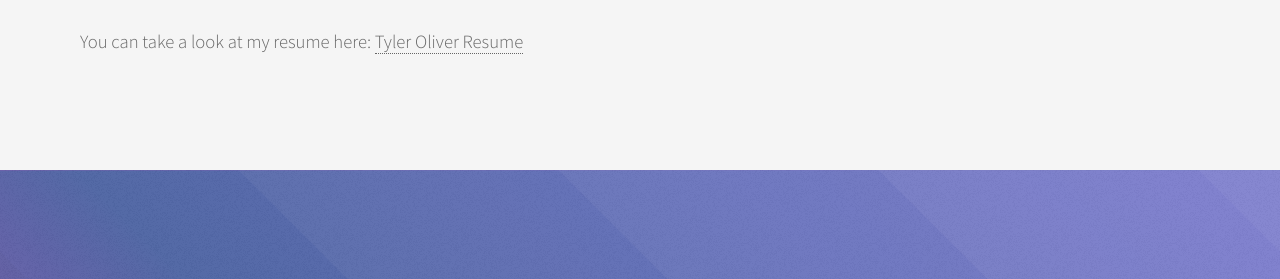
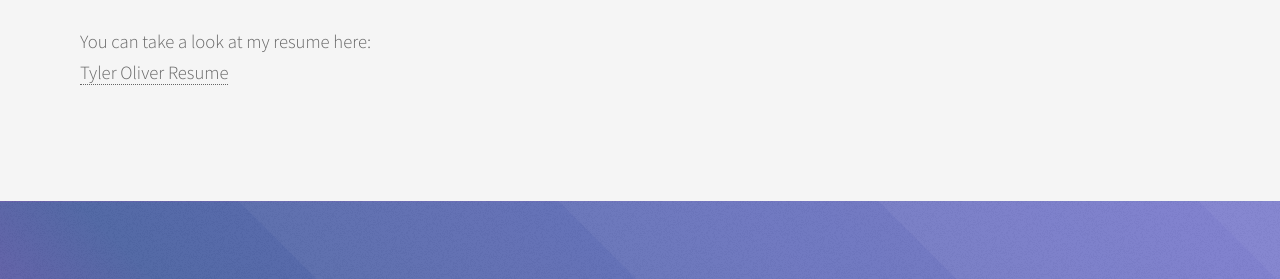
Before and after one commit to Tyler-Oliver/tyler-oliver.github.io, a plain HTML site: page index.html in a window 1280 px wide. Shown: the part 1005-1284 px from the top of the page. Drawn offline with Linux system fonts and the light colour scheme.

Commit message:
Update index.html

```diff
--- a/index.html
+++ b/index.html
@@ -42,7 +42,7 @@
 						I enjoy back end development as well! I particularly take interest in manipulating API's and
 						ensuring a seamless cooperation between the front and back end of applications.
 					</p>
-					<p>You can take a look at my resume here: <a
+					<p>You can take a look at my resume here: <br><a
 							href="file:///media/fuse/crostini_4aede3a523897f8ee8c2dd51d57a0728cd2830b9_termina_penguin/My%20Code/My%20New%20Portfolio/Tyler%20Oliver%20Resume.pdf"
 							target="_blank">Tyler Oliver Resume</a>
 					</p>
```
